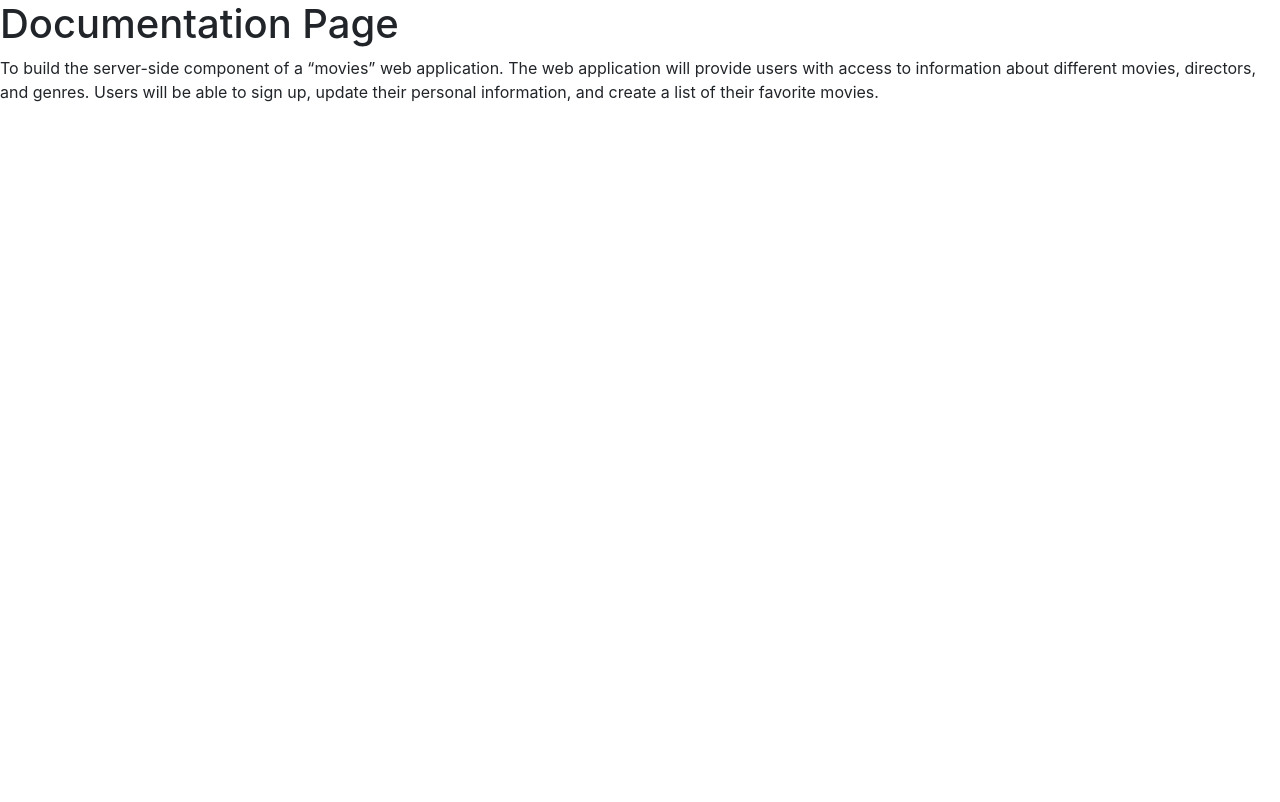
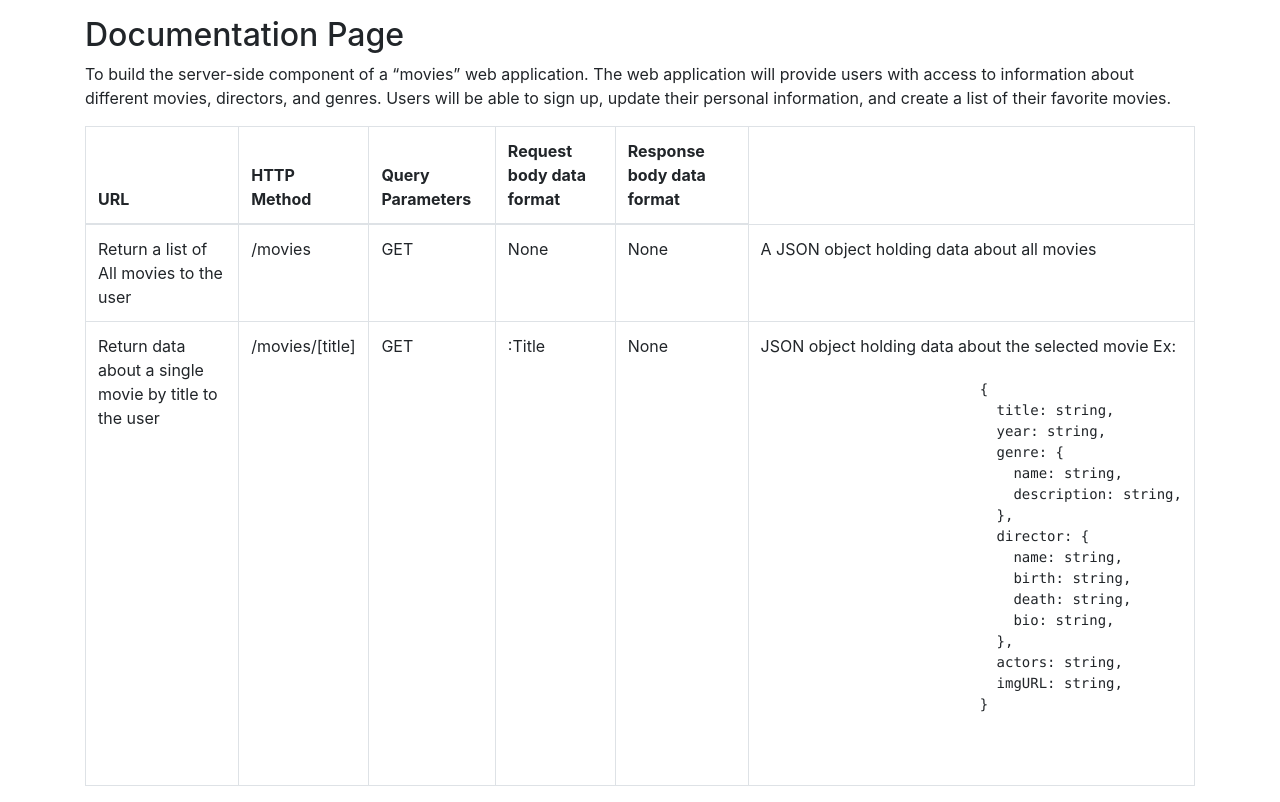
Before and after one commit to Scrapbandit/Movie_API, a website: page public/documentation.html in a window 1280 px wide. Drawn offline with nearby package versions, Linux system fonts and the light colour scheme.

Commit message:
table add

```diff
--- a/public/documentation.html
+++ b/public/documentation.html
@@ -6,12 +6,61 @@
         <title>DOCUMENTATION</title>
         </head>
 
-    <body>
-        <h1>Documentation Page</h1>
+    <body class = "container mt-3">
+        <h2>Documentation Page</h2>
           <P>To build the server-side component of a “movies” web application. The web
         application will provide users with access to information about different
         movies, directors, and genres. Users will be able to sign up, update their
         personal information, and create a list of their favorite movies.
          </P>
+         <div class="table-responsive-sm">
+            <table class="table table-bordered table-hover">
+              <thead>
+                  <tr>
+                      <th>URL</th>
+                      <th>HTTP Method</th>
+                      <th>Query Parameters</th>
+                      <th>Request body data format</th>
+                      <th>Response body data format</th>
+                  </tr>
+              </thead>
+              <tbody>
+                <tr>
+                    <td>Return a list of All movies to the user</td>
+                    <td>/movies</td>
+                    <td>GET</td>
+                    <td>None</td>
+                    <td>None</td>
+                    <td>A JSON object holding data about all movies</td>
+                </tr>
+                <tr>
+                    <td>Return data about a single movie by title to the user</td>
+                    <td>/movies/[title]</td>
+                    <td>GET</td>
+                    <td>:Title</td>
+                    <td>None</td>
+                    <td>JSON object holding data about the selected movie Ex:
+                      <pre>
+                        <code>
+                          {
+                            title: string,
+                            year: string,
+                            genre: {
+                              name: string,
+                              description: string,
+                            },
+                            director: {
+                              name: string,
+                              birth: string,
+                              death: string,
+                              bio: string,
+                            },
+                            actors: string,
+                            imgURL: string,
+                          }
+                        </code>
+                      </pre>
+                    </td>
+                  </tr>
     </body>
 </html>
```
